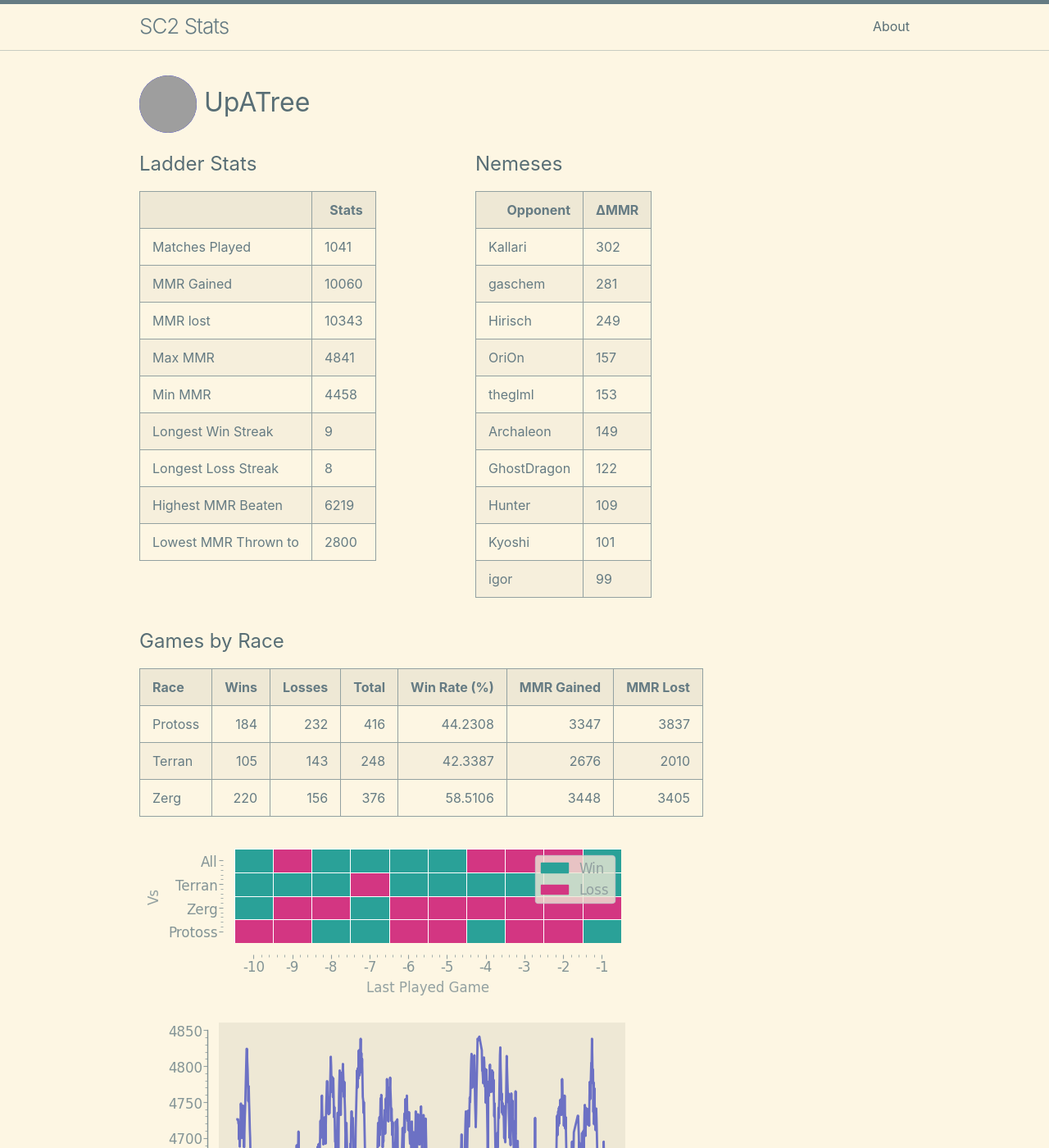
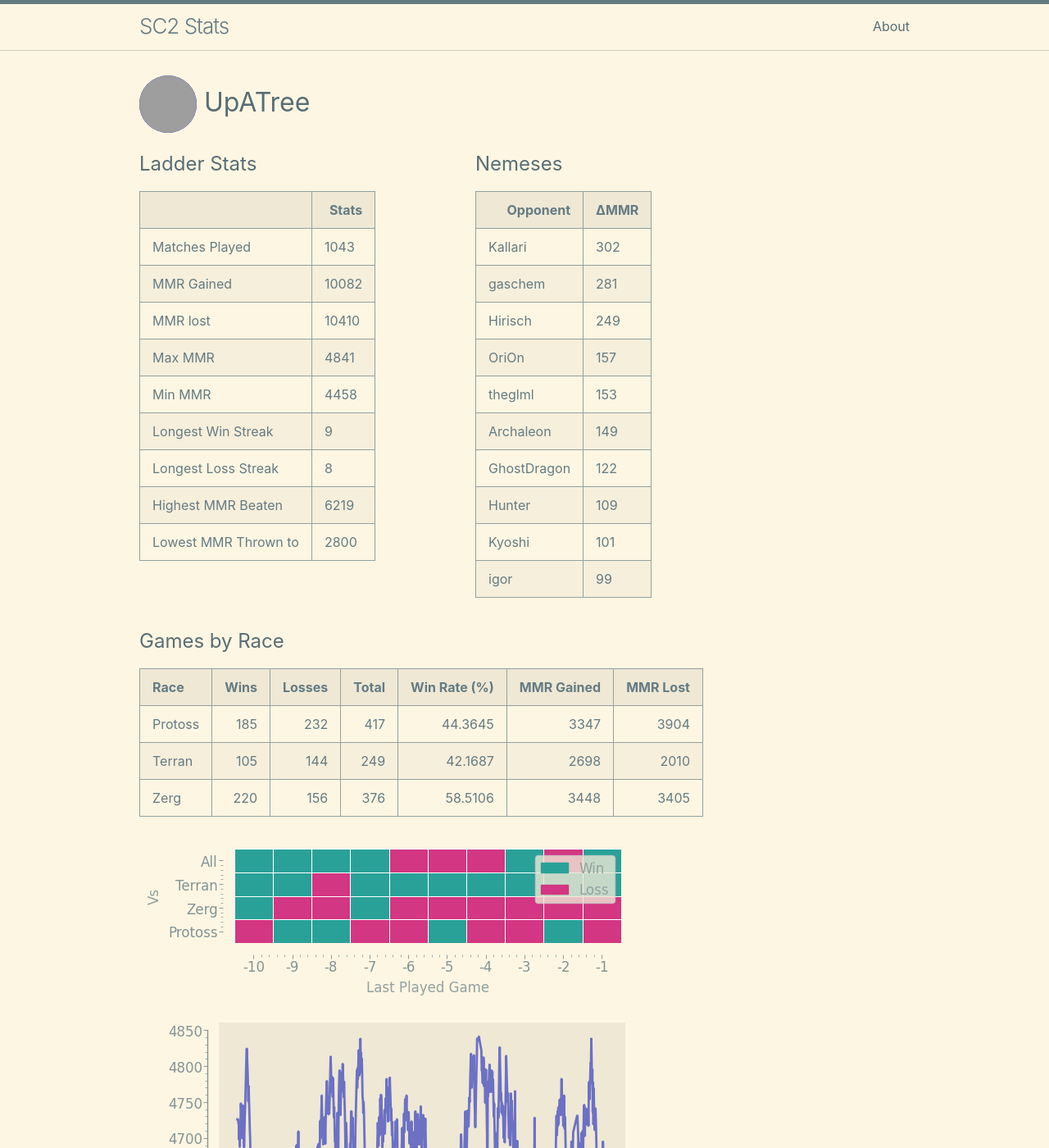
Before and after one commit to kylermurphy/UpATree, a Jekyll site: the page built from docs/index.md, in a window 1280 px wide and 1400 px high. Shown: the whole window at 82% size. Built offline with Jekyll 4.4.1, drawn with Linux system fonts in a browser that asks for light colours; grey boxes are pictures that could not be loaded.

Commit message:
running on push

```diff
--- a/docs/index.md
+++ b/docs/index.md
@@ -18,15 +18,15 @@ layout: home
   <tbody>
     <tr>
       <td>Matches Played</td>
-      <td>1041</td>
+      <td>1043</td>
     </tr>
     <tr>
       <td>MMR Gained</td>
-      <td>10060</td>
+      <td>10082</td>
     </tr>
     <tr>
       <td>MMR lost</td>
-      <td>10343</td>
+      <td>10410</td>
     </tr>
     <tr>
       <td>Max MMR</td>
@@ -114,8 +114,8 @@ layout: home
 
 | Race    |   Wins |   Losses |   Total |   Win Rate (%) |   MMR Gained |   MMR Lost |
 |:--------|-------:|---------:|--------:|---------------:|-------------:|-----------:|
-| Protoss |    184 |      232 |     416 |        44.2308 |         3347 |       3837 |
-| Terran  |    105 |      143 |     248 |        42.3387 |         2676 |       2010 |
+| Protoss |    185 |      232 |     417 |        44.3645 |         3347 |       3904 |
+| Terran  |    105 |      144 |     249 |        42.1687 |         2698 |       2010 |
 | Zerg    |    220 |      156 |     376 |        58.5106 |         3448 |       3405 |
 
 ![Games by Race](./assets/gm_hist.png)
--- a/log.txt
+++ b/log.txt
@@ -281,3 +281,4 @@ Writing a log file 2025-03-04 20:24:25.
 Writing a log file 2025-03-04 20:47:47.
 Writing a log file 2025-03-04 21:21:12.
 Writing a log file 2025-03-04 21:47:53.
+Writing a log file 2025-03-04 22:19:32.
```
Also changed, not shown: docs/assets/MMR.png, docs/assets/daily.png, docs/assets/gm_hist.png, docs/assets/r_wrt.png, 1 other file.
